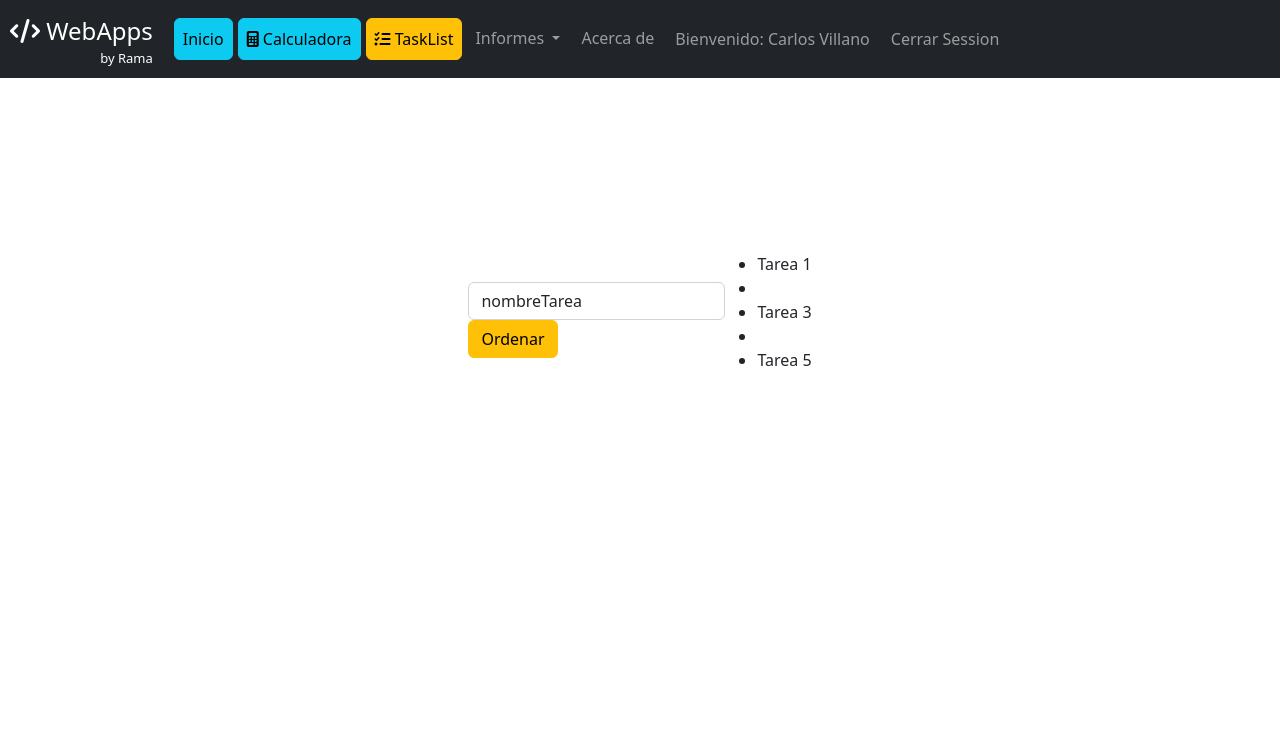
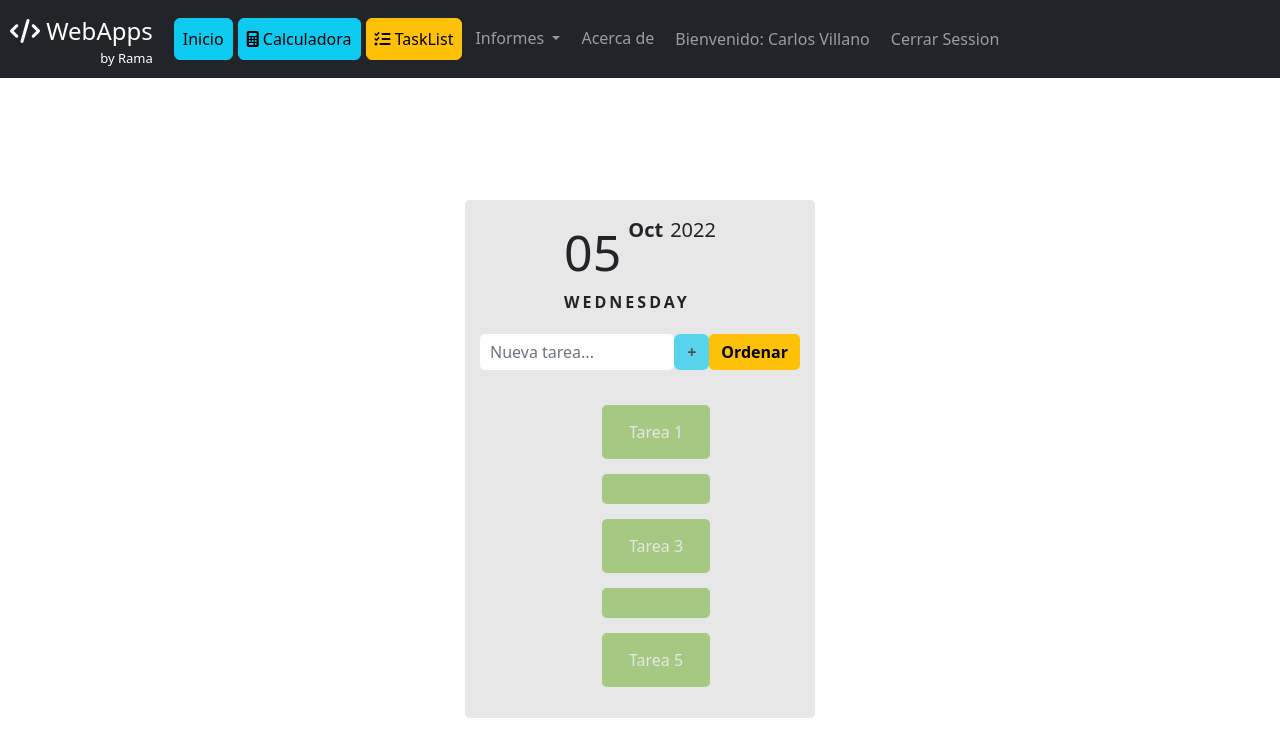
Before and after one commit to xRamax/LearningWebDevelopment, an Angular app in the folder WebApps/: page /tasklist in a window 1280 px wide. Shown: the top 756 px of the page. Built offline with nearby package versions, Linux system fonts and the light colour scheme.

Commit message:
Modificaciones TaskList

```diff
--- a/WebApps/src/app/components/task-list/task-list.component.css
+++ b/WebApps/src/app/components/task-list/task-list.component.css
@@ -1,8 +1,96 @@
+*:first-letter{
+
+    text-transform: capitalize;
+}
+
+:root{
+    --primary: #A5C882;
+    --secondary: #D33f49;
+    --ligth: #fff;
+    --dark: #000;
+    --disabled: #e7e7e7;
+
+}
+
+
 .mainContainer {
+
     display: flex;
     justify-content: center;
     align-items: center;
-    height: 80vh;
+    width: 100%;
+    max-width: 350px;
     padding: 15px;
-    margin-top: -150px;
+    margin-top: 50px;
+    background-color: #e7e7e7;
+    flex-direction: column;
 }
+
+.roundBorder{
+    border-radius: 5px;
+}
+
+
+.dateLeft{
+    display: flex;
+    align-items: center;
+    justify-content: space-between;
+}
+
+.dateRight{
+    display: flex;
+    text-align: center;
+}
+
+.dateHeader{
+    display: grid;
+}
+
+#dateDayNumber{
+    font-size: 50px;
+}
+
+#dateDayName{
+    letter-spacing: 3px;
+    text-transform: uppercase;
+}
+
+#dateDayName, #dateMonth, #dateDayName{
+    font-weight: bold;
+}
+
+#dateMonth, #dateYear{
+    margin-left: 7px;
+    font-size: 20px;
+}
+
+form{
+    margin: 20px 0;
+    display: grid;
+    grid-auto-flow: column;
+    grid-template-columns: auto 35px auto;
+}
+
+input{
+    border:none;
+    padding-left: 10px;
+    background-color: white;
+
+}
+
+
+.orderButton, .addTaskButton{
+    border: none;
+    font-weight: bold;
+}
+
+
+
+
+.task{
+    background-color: #A5C882;
+    padding: 15px;
+    margin-top: 15px;
+    color: #e7e7e7;
+    cursor: pointer;
+}
--- a/WebApps/src/app/components/task-list/task-list.component.html
+++ b/WebApps/src/app/components/task-list/task-list.component.html
@@ -1,23 +1,24 @@
+<body>
     <div class="container mainContainer roundBorder">
-    <div class="dateHeader">
-        <div class="dateRight">
-            <div id="dateDayNumber"></div>
+        <div class="dateHeader row">
+            <div class="dateRight col">
+                <div id="dateDayNumber">{{date | date:'dd'}}</div>
                 <div id="dateMonth&Year">
-                <span id="dateMonth"></span>
-                <span id="dateYear"></span>
+                    <span id="dateMonth">{{date | date:'MMM'}}</span>
+                    <span id="dateYear">{{date | date:'YYYY'}}</span>
                 </div>
             </div>
             <div class="dateLeft"></div>
-            <span id="dateDayName"></span>
+                <span id="dateDayName">{{date | date:'EEEE'}}</span>
         </div>
         <form name="FormRegistro" [formGroup]="FormRegistro">
-        <input type="text" name="taskText" autocomplete="off" class="roundBorder form-control" formControlName="Nombre"placeholder="Nueva tarea..." ngModel="nombreTarea" id="task">
-        <!-- <button type="submit" class="btn btn-info addTaskButton" [disabled]="!nombreTarea" (click)="PostTarea('#task.value')">+</button> -->
+            <input type="text" name="taskText" autocomplete="off" class="roundBorder form-control" formControlName="Nombre" placeholder="Nueva tarea..." id="task">
+            <button type="submit" class="btn btn-info addTaskButton" [disabled]="!nombreTarea">+</button>
             <button type="button" class="orderButton btn btn-warning roundBorder">Ordenar</button>
         </form>
         <div id="taskContainer">
                 <ul>
-                <li *ngFor="let tarea of tareas">
+                    <li *ngFor="let tarea of tareas" class="task roundBorder row">
                         <!-- <input ngModel = "tarea.terminada" (change)="cambiarEstadoTarea()" type="checkbox"> -->
                         <div *ngIf="tarea.Terminada == false">{{tarea.Nombre}}</div>
                     <!-- <a (click)="eliminarTarea(indice)" class="enlace-eliminar">&times;</a> -->
@@ -25,3 +26,4 @@
                 </ul>
         </div>
     </div>
+</body>
--- a/WebApps/src/app/components/task-list/task-list.component.ts
+++ b/WebApps/src/app/components/task-list/task-list.component.ts
@@ -1,7 +1,7 @@
 import { Component, OnInit } from '@angular/core';
 // import { TareaPendiente} from 'src/app/models/TareaPendiente/TareaPendiente';
-import { TareaPendienteInterface, TareasPendientes} from 'src/app/models/TareaPendiente/ITareaPendiente';
-import { TareaService } from 'src/app/services/tarea.service';
+import { ITarea, Tareas} from 'src/app/models/TareaPendiente/ITarea';
+import { MockTareasService } from 'src/app/services/mock-tareas.service';
 import { FormGroup, FormControl, Validators } from "@angular/forms";
 
 
@@ -12,7 +12,7 @@ import { FormGroup, FormControl, Validators } from "@angular/forms";
 })
 export class TaskListComponent implements OnInit {
 
-  constructor(private tareasService: TareaService) { }
+  constructor(private tareasService: MockTareasService) { }
 
   ngOnInit(): void {
 
@@ -21,28 +21,36 @@ export class TaskListComponent implements OnInit {
 
   //Variables
   nombreTarea = "";
-  tareas: TareaPendienteInterface[] = [];
+  tareas: ITarea[]   | null = null;
+
+  //Fecha
+  date = new Date()
 
   //Formularios
   FormRegistro = new FormGroup({
+    Id: new FormControl(0),
     Nombre: new FormControl(''),
     Terminada: new FormControl(false),
     });
 
-  // PostTarea(Nombre:string){
+
+  //Eventos
+
+  GetTareas(){
+    this.tareasService.get().subscribe((res:ITarea[]) => {
+      this.tareas = res;
+    });
+  }
+
+  // PostTarea(){
+
 
   //   const itemCopy = {...this.FormRegistro.value};
+
   //   this.tareasService.post(itemCopy).subscribe((res:any) => {
 
   //     alert("Tarea Guardada")
   //   });
   // }
 
-  GetTareas(){
-    this.tareasService.get().subscribe((res:TareaPendienteInterface[]) => {
-      this.tareas = res;
-    });
-
-  }
-
 }
--- /dev/null
+++ b/WebApps/src/app/models/TareaPendiente/ITarea.ts
@@ -0,0 +1,15 @@
+export interface ITarea {
+
+    Id: number;
+    Nombre: string;
+    Terminada: boolean;
+};
+
+export const Tareas: ITarea[] = [
+
+    { Id: 1,Nombre: "Tarea 1", Terminada:false},
+    { Id: 2,Nombre: "Tarea 2", Terminada:true},
+    { Id: 3,Nombre: "Tarea 3", Terminada:false},
+    { Id: 4,Nombre: "Tarea 4", Terminada:true},
+    { Id: 5,Nombre: "Tarea 5", Terminada:false}
+];
--- a/WebApps/src/app/models/TareaPendiente/ITareaPendiente.ts
+++ /dev/null
@@ -1,14 +0,0 @@
-export interface TareaPendienteInterface {
-
-    Nombre: string;
-    Terminada: boolean;
-}
-
-export const TareasPendientes: TareaPendienteInterface[] = [
-
-    { Nombre: "Tarea 1", Terminada:false},
-    { Nombre: "Tarea 2", Terminada:true},
-    { Nombre: "Tarea 3", Terminada:false},
-    { Nombre: "Tarea 4", Terminada:true},
-    { Nombre: "Tarea 5", Terminada:false}
-];
--- a/WebApps/src/app/models/TareaPendiente/TareaPendiente.ts
+++ b/WebApps/src/app/models/TareaPendiente/TareaPendiente.ts
@@ -1,4 +1,4 @@
-import {TareaPendienteInterface} from '../TareaPendiente/ITareaPendiente'
+import {TareaPendienteInterface} from './ITarea'
 
 export class TareaPendiente implements TareaPendienteInterface{
 
--- /dev/null
+++ b/WebApps/src/app/services/mock-tareas.service.ts
@@ -0,0 +1,32 @@
+import { Injectable } from '@angular/core';
+import { of } from "rxjs";
+// import { TareasPendientes} from '../models/TareaPendiente/TareaPendiente';
+import { Tareas, ITarea} from '../models/TareaPendiente/ITarea';
+
+@Injectable({
+  providedIn: 'root'
+})
+export class MockTareasService {
+
+  constructor() {}
+
+  get(){
+
+    return of(Tareas);
+  }
+
+
+  post(obj: ITarea){
+
+    obj.Id = new Date().getTime();
+
+    Tareas.push(obj);
+    return of(obj);
+  }
+
+  delete(Id: number) {
+    var items = Tareas.filter(x => x.Id === Id);
+    return of(items[0]);
+  }
+
+}
--- a/WebApps/src/app/services/tarea.service.ts
+++ /dev/null
@@ -1,26 +0,0 @@
-import { Injectable } from '@angular/core';
-import { of } from "rxjs";
-// import { TareasPendientes} from '../models/TareaPendiente/TareaPendiente';
-import { TareasPendientes, TareaPendienteInterface} from '../models/TareaPendiente/ITareaPendiente';
-
-@Injectable({
-  providedIn: 'root'
-})
-export class TareaService {
-
-  constructor() { }
-
-  get(){
-
-    return of (TareasPendientes);
-  }
-
-
-  post(obj: TareaPendienteInterface ){
-
-    TareasPendientes.push(obj);
-    return of(obj);
-  }
-
-
-}
```
Lines whose indentation alone changed are shown as unchanged.
